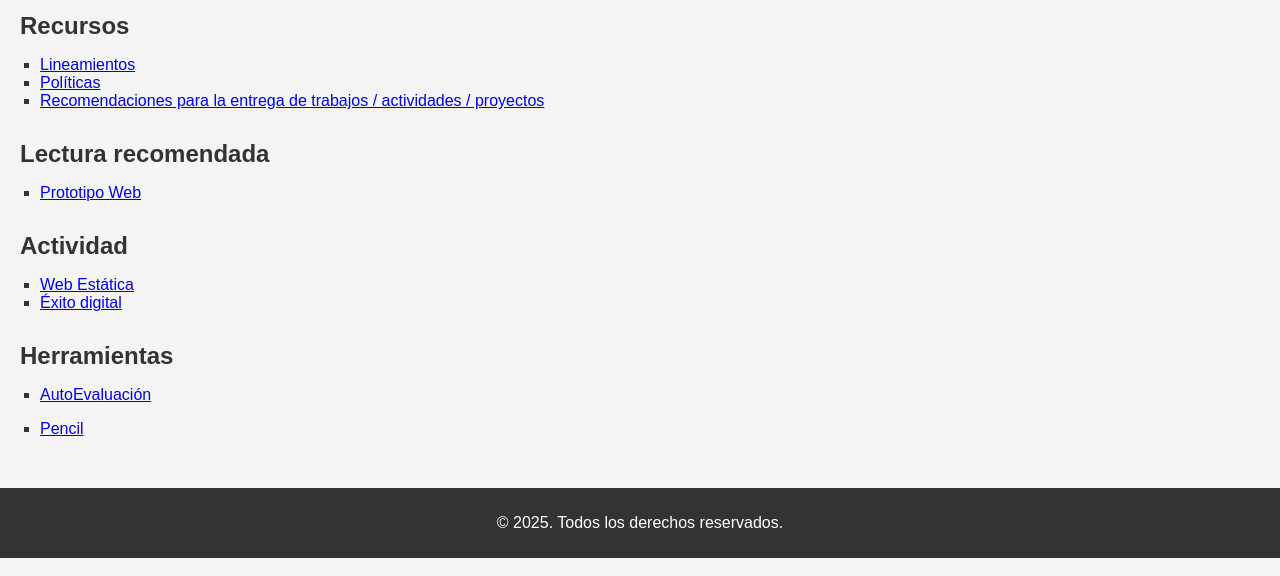
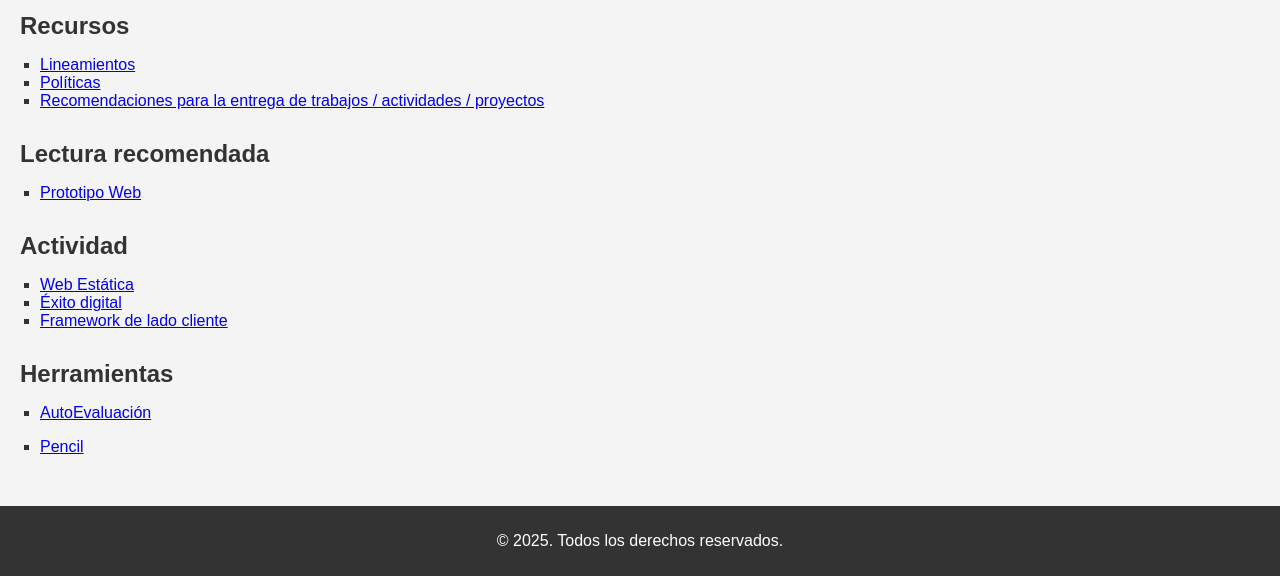
Before and after one commit to ajgutierr3z/HACE, a plain HTML site: page index.html in a window 1280 px wide. Shown: the part 628-1204 px from the top of the page. Drawn offline with Linux system fonts and the light colour scheme.

Commit message:
Update index.html

```diff
--- a/index.html
+++ b/index.html
@@ -40,6 +40,9 @@
                 <li>
                     <a href="https://ajgutierrez.medium.com/%C3%A9xito-digital-4ac787fc0154" target="_blank">Éxito digital</a>
                 </li>
+                <li>
+                    <a href="https://ajgutierrez.medium.com/construyendo-el-futuro-9006d4eb9dc0" target="_blank">Framework de lado cliente</a>
+                </li>
             </ul>
         </section>
         <section id="Herramientas">
```
